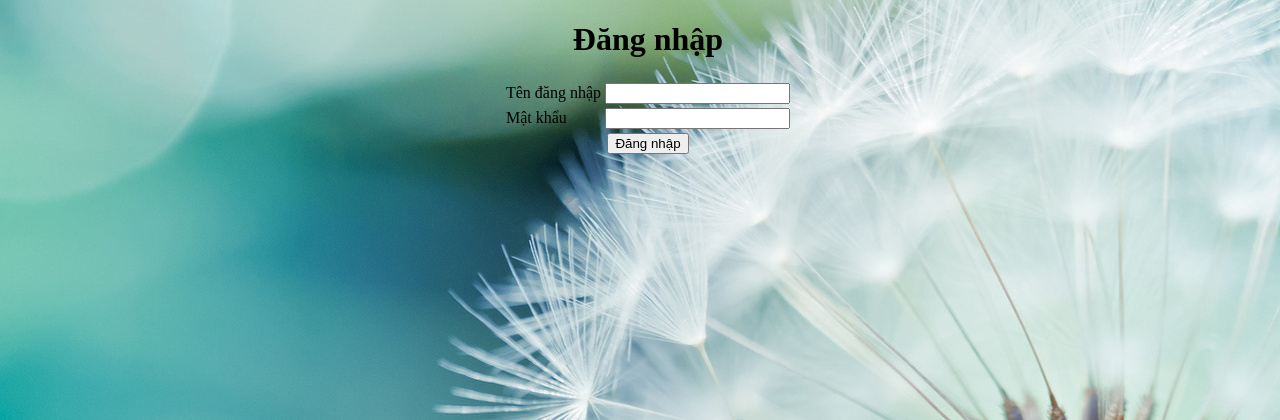
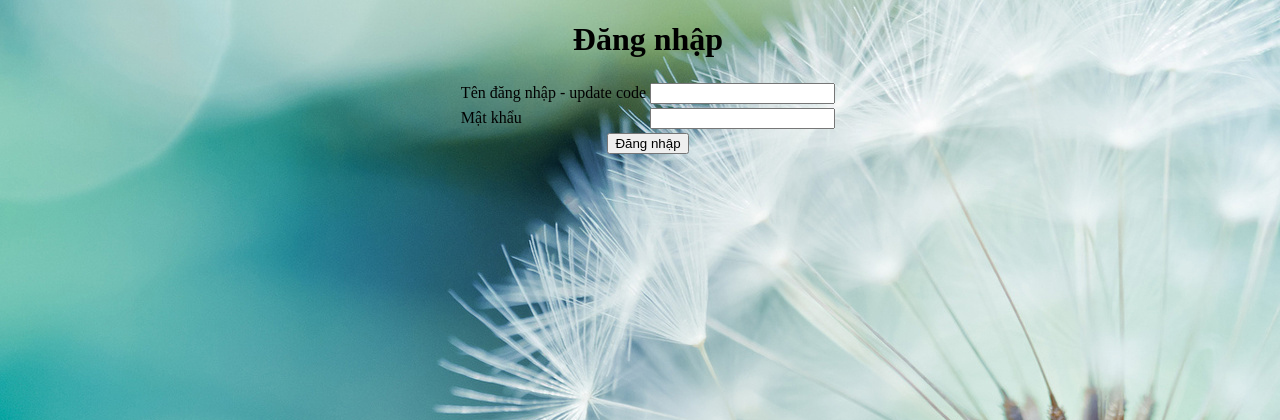
Before and after one commit to tuantrinhanh/duan, a Django app: page /dangnhap in a window 1280 px wide. Shown: the top 420 px of the page. Run offline with Django 4.2, Linux system fonts and the light colour scheme.

Commit message:
sua o file dangnhap

```diff
--- a/dangnhap/templates/dangnhap.html
+++ b/dangnhap/templates/dangnhap.html
@@ -18,7 +18,7 @@
     <form action="{%url 'xuly_dangnhap' %}">
         <table align="center">
             <tr>
-                <td class="trai">Tên đăng nhập</td>
+                <td class="trai">Tên đăng nhập - update code</td>
                 <td><input type="text" id="ten" name="ten"></td>
             </tr>
             <tr>
```
